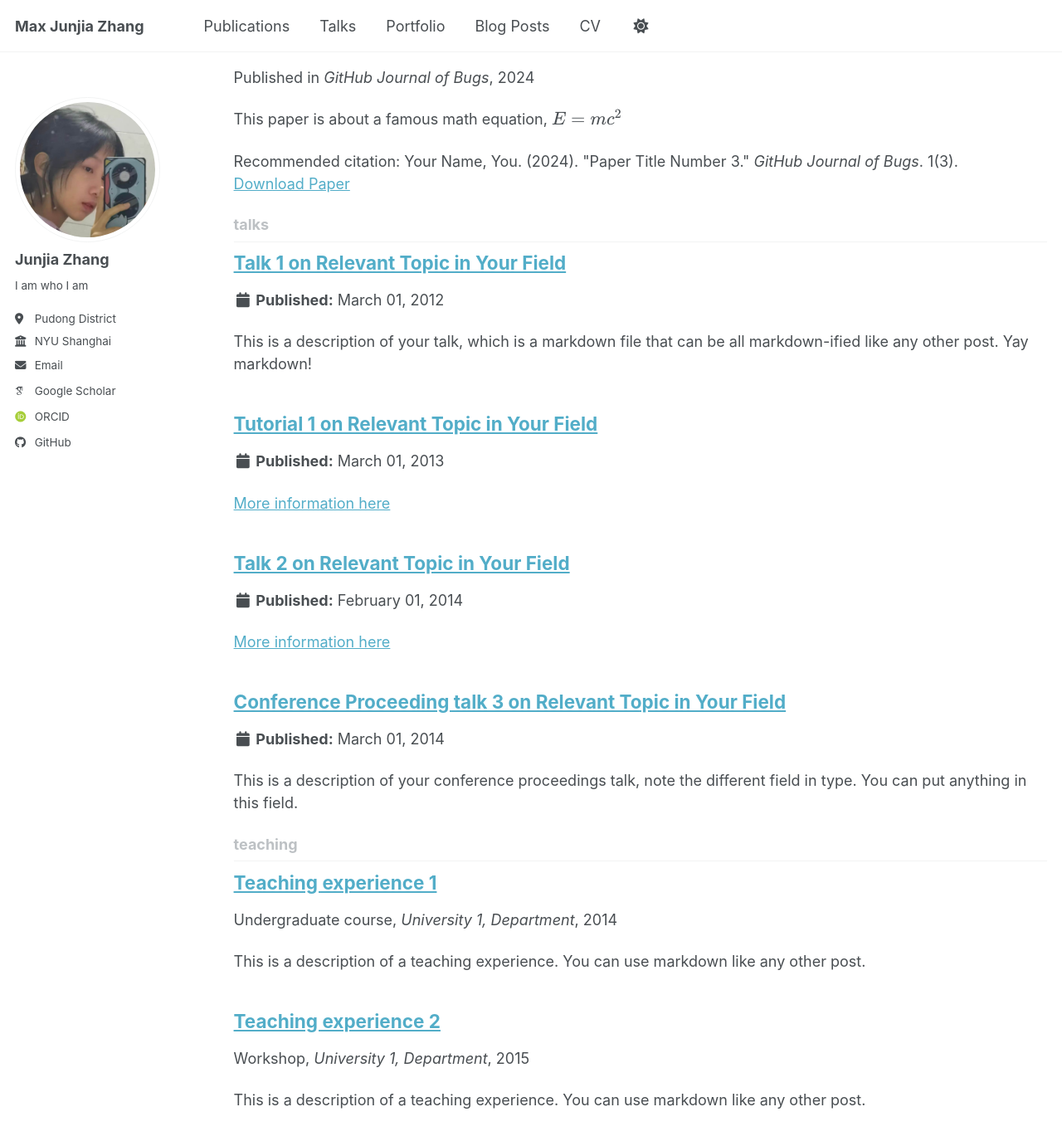
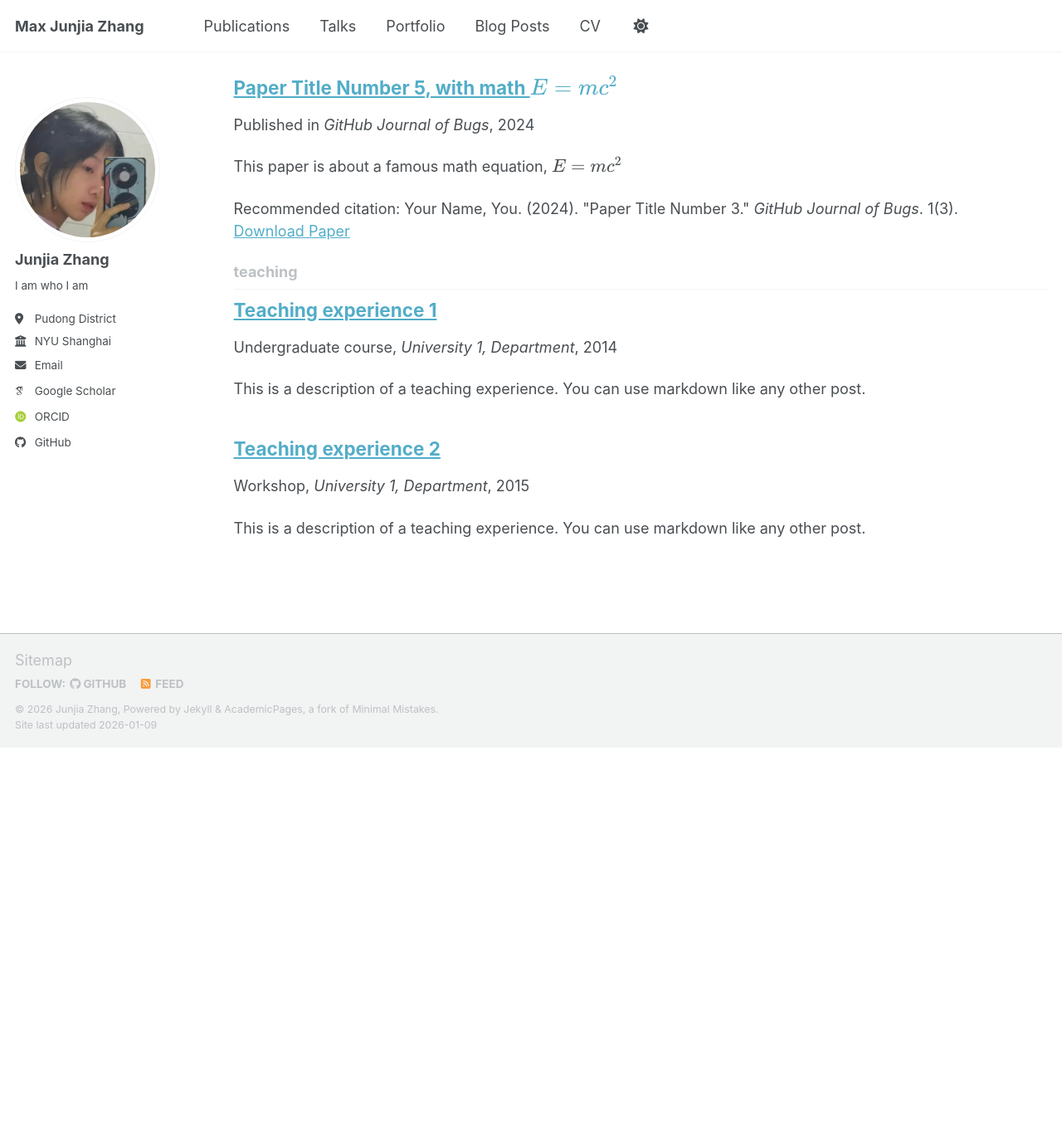
Before and after one commit to JunjiaZhangMax/junjiazhangmax.github.io, a Jekyll site: the page built from _pages/collection-archive.html, in a window 1280 px wide and 1400 px high, scrolled down 2100 px. Shown: the top 1375 px of the window at 83% size. Built offline with Jekyll 4.4.1, drawn with Linux system fonts in a browser that asks for light colours; some web fonts are replaced; a script bundle is joined from its source files by our own code; library files that are not in the unit come from our copies; after the commit the page ends 3001 px from its top, so only the background shows below that.

Commit message:
Update _config.yml

```diff
--- a/_config.yml
+++ b/_config.yml
@@ -228,7 +228,7 @@
   portfolio:
     output: true
     permalink: /:collection/:path/
-  talks:
+  courses:
     output: true
     permalink: /:collection/:path/
 
@@ -283,9 +283,9 @@
   # _talks
   - scope:
       path: ""
-      type: talks
+      type: courses
     values:
-      layout: talk
+      layout: courses
       author_profile: true
       share: true
 
```
